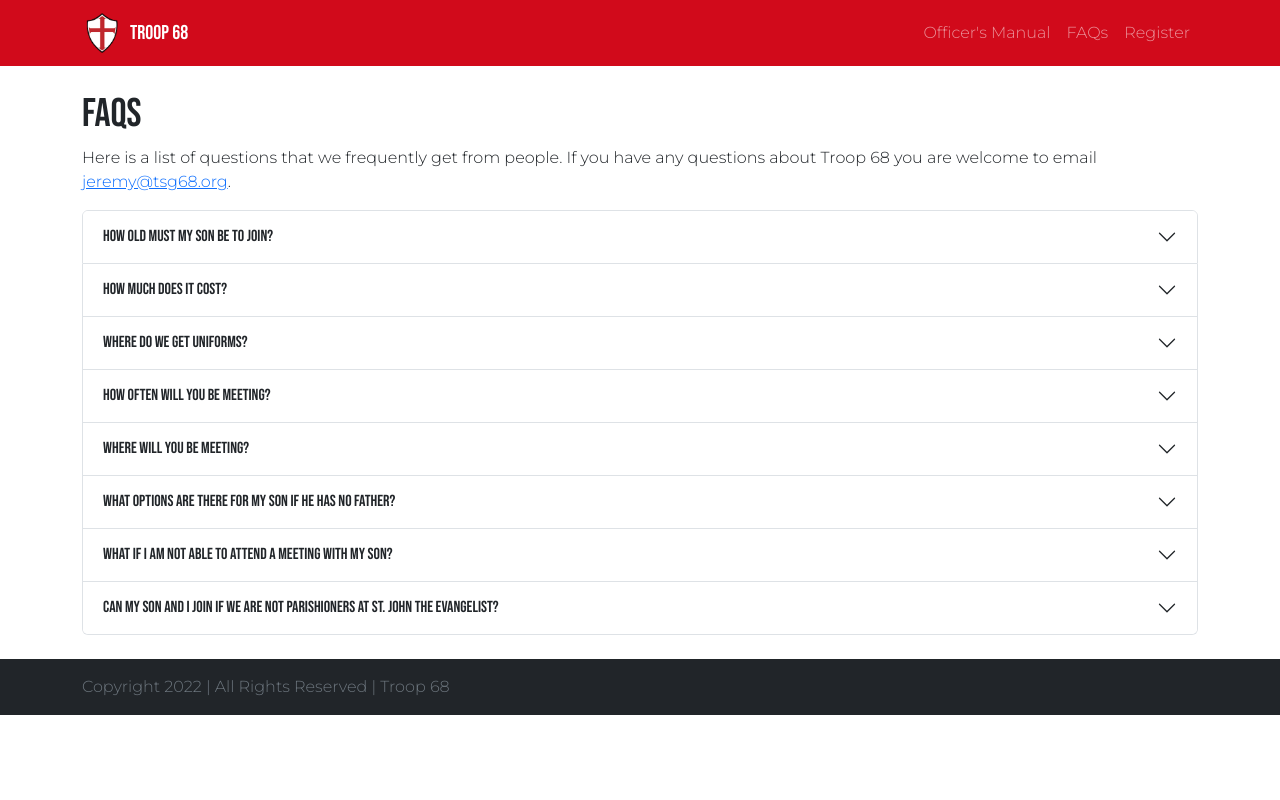
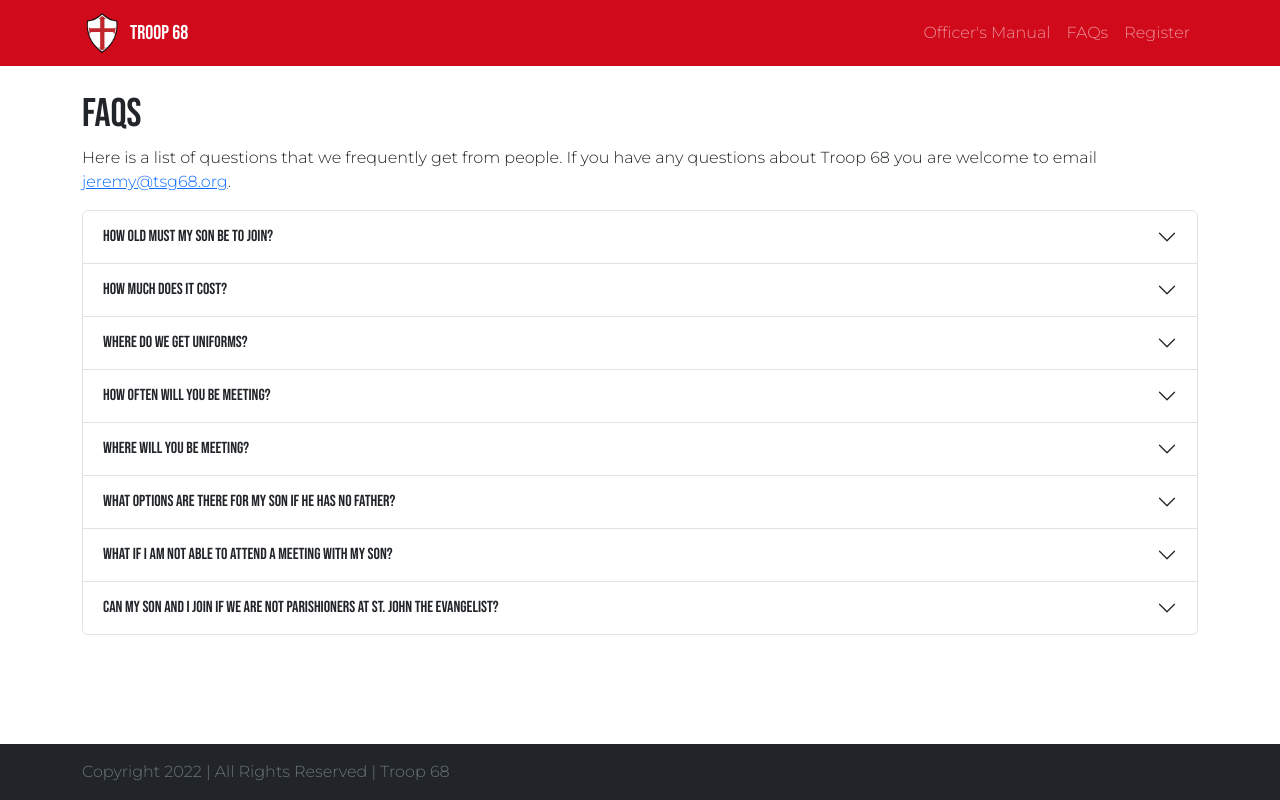
Before and after one commit to jeremyawarren15/tsg68, a Next.js app: page /faq in a window 1280 px wide. Built offline with nearby package versions, Linux system fonts and the light colour scheme.

Commit message:
fixed issue where footer was not sticking at the bottom

```diff
--- a/components/footer.tsx
+++ b/components/footer.tsx
@@ -2,7 +2,7 @@ import { FunctionComponent } from "react";
 
 const Footer: FunctionComponent = () => {
     return (
-        <footer className="footer py-3 text-muted bg-dark" style={{flexShrink: 0}}>
+        <footer className="footer py-3 text-muted bg-dark">
             <div className="container">
                 Copyright { new Date().getFullYear() } | All Rights Reserved | Troop 68
             </div>
--- a/styles/globals.css
+++ b/styles/globals.css
@@ -5,3 +5,14 @@ h1, h2, h3, h4, h5, h6 {
 div, p, a {
   font-family: "Montserrat";
 }
+
+#__next {
+  display: flex;
+  flex-direction: column;
+
+  min-height: 100vh;
+}
+
+footer {
+  margin-top: auto;
+}
```
